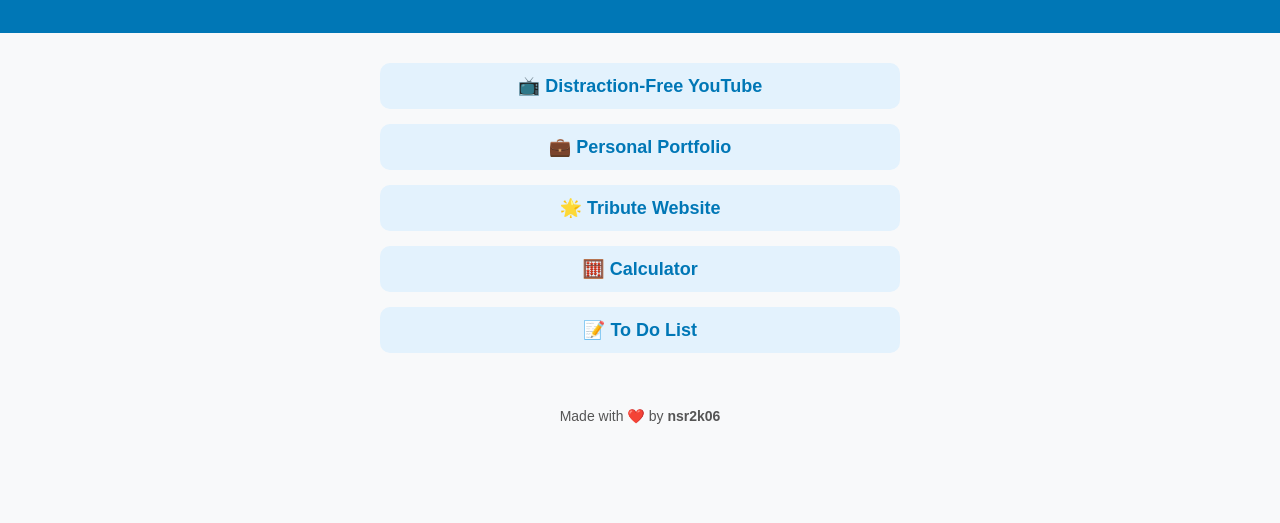
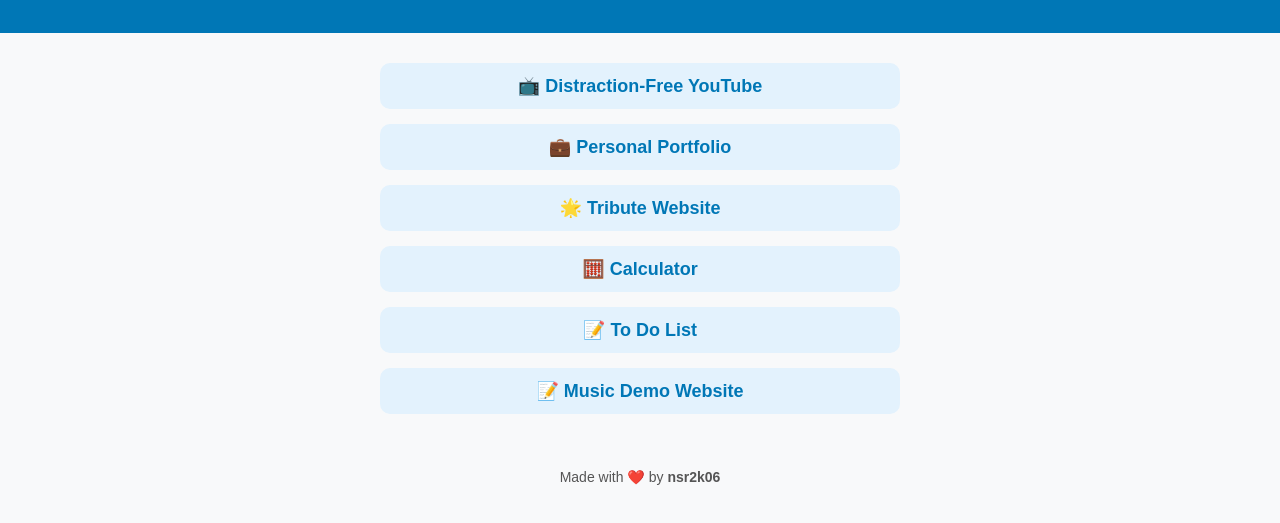
Before and after one commit to nsr2k06/My-Projects, a plain HTML site: page index.html in a window 1280 px wide. Shown: the part 95-618 px from the top of the page. Drawn offline with Linux system fonts and the light colour scheme.

Commit message:
Update index.html

```diff
--- a/index.html
+++ b/index.html
@@ -66,6 +66,7 @@
     <li><a href="03-The-Tribute-Website/">🌟 Tribute Website</a></li>
     <li><a href="04-Calculator/">🧮 Calculator</a></li>
     <li><a href="05-To-Do-App/">📝 To Do List</a></li>
+    <li><a href="06-Music-Demo-Website/">📝 Music Demo Website</a></li>
   </ul>
 
   <footer>
```
